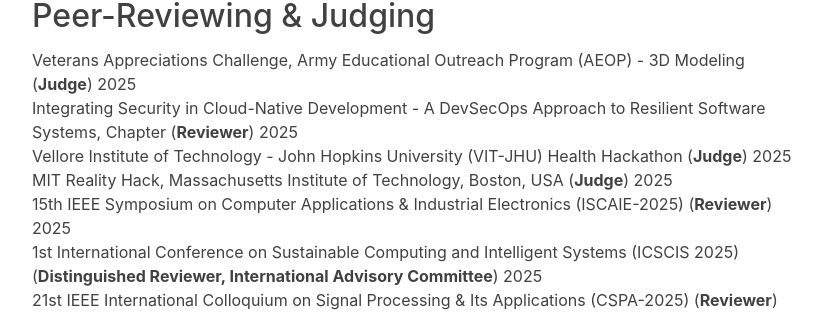
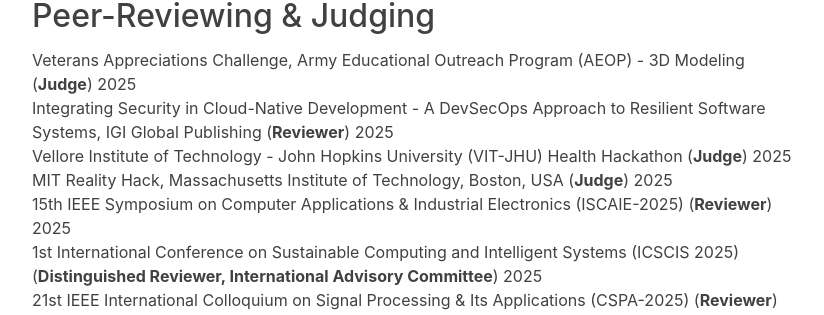
Before and after one commit to hariharanragothaman/hariharanragothaman.github.io, a Jekyll site: the page built from cv.md, in a window 1280 px wide and 900 px high, scrolled down 2928 px. Shown: the part 162-477 px from the top of the window, without its empty margins (300-1124 px from the left). Built offline with Jekyll 4.4.1, drawn with Linux system fonts in a browser that asks for light colours; nearby versions of some CDN libraries; some web fonts are replaced.

Commit message:
Polishes and Updates

```diff
--- a/_data/reviewer.yaml
+++ b/_data/reviewer.yaml
@@ -4,7 +4,7 @@
     - year: 2025
       url: https://www.usaeop.com/
 
-- venue: Integrating Security in Cloud-Native Development - A DevSecOps Approach to Resilient Software Systems, Chapter
+- venue: Integrating Security in Cloud-Native Development - A DevSecOps Approach to Resilient Software Systems, IGI Global Publishing
   venue-shorthand: Reviewer
   years:
     - year: 2025
```
